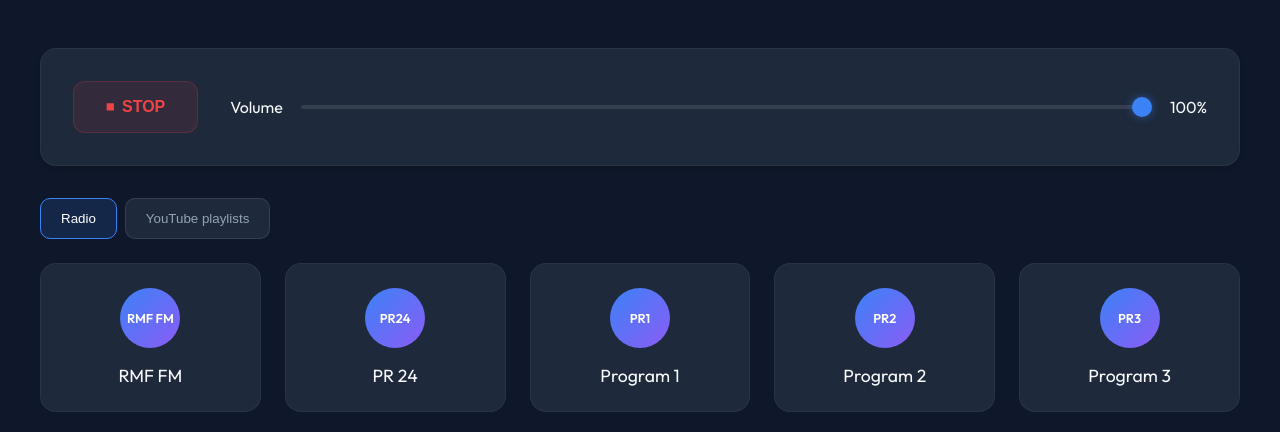
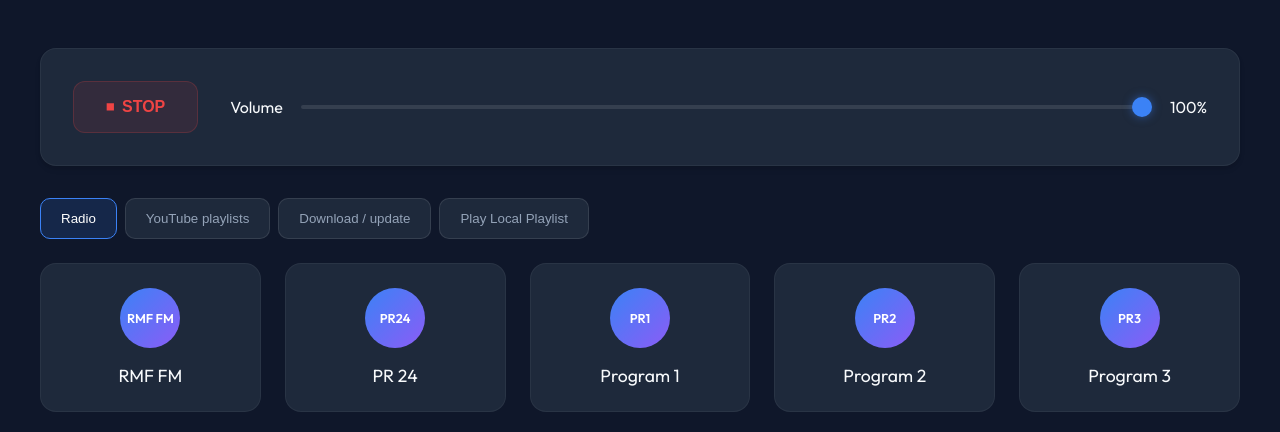
Before and after one commit to jacekkowalczyk82/py-radio, a Flask app: page / in a window 1280 px wide. Shown: the part 89-521 px from the top of the page. Run offline with Flask 3, Linux system fonts and the light colour scheme.

Commit message:
fixed dowanload of playlist to local playslist files

```diff
--- a/web_control/app.py
+++ b/web_control/app.py
@@ -71,28 +71,34 @@ def create_playlist_file(playlist_url, playlist_name):
     os.makedirs(temp_dir, exist_ok=True)
 
     filename_result = subprocess.run(
-        ["yt-dlp", "-f", "ba", "--get-filename", "--restrict-filenames", playlist_url],
+        ["yt-dlp", "--ignore-errors", "-f", "ba", "--get-filename", "--restrict-filenames", playlist_url],
         cwd=temp_dir,
         capture_output=True,
         text=True,
         check=False,
     )
-    if filename_result.returncode:
-        raise RuntimeError(filename_result.stderr.strip() or "Could not read playlist filenames.")
-
     filenames = [line.strip() for line in filename_result.stdout.splitlines() if line.strip()]
     if not filenames:
-        raise RuntimeError("The playlist did not contain any downloadable audio.")
+        details = filename_result.stderr.strip()
+        raise RuntimeError(details or "The playlist did not contain any downloadable audio.")
+    if filename_result.returncode:
+        logger.warning(
+            "yt-dlp could not read every playlist entry; continuing with available filenames: %s",
+            filename_result.stderr.strip(),
+        )
 
     download_result = subprocess.run(
-        ["yt-dlp", "-f", "ba", "--restrict-filenames", playlist_url],
+        ["yt-dlp", "--ignore-errors", "-f", "ba", "--restrict-filenames", playlist_url],
         cwd=temp_dir,
         capture_output=True,
         text=True,
         check=False,
     )
     if download_result.returncode:
-        raise RuntimeError(download_result.stderr.strip() or "Playlist download failed.")
+        logger.warning(
+            "yt-dlp could not download every playlist entry; checking for available files: %s",
+            download_result.stderr.strip(),
+        )
 
     audio_files = []
     for filename in filenames:
@@ -111,7 +117,8 @@ def create_playlist_file(playlist_url, playlist_name):
         audio_files.extend(matching_paths)
 
     if not audio_files:
-        raise RuntimeError("Download finished, but no playlist audio files were found.")
+        details = download_result.stderr.strip() or filename_result.stderr.strip()
+        raise RuntimeError(details or "No playlist audio files were downloaded.")
 
     music_dir = os.path.expanduser("~/Music")
     os.makedirs(music_dir, exist_ok=True)
@@ -127,17 +134,22 @@ def create_playlist_file(playlist_url, playlist_name):
         if os.path.exists(temporary_path):
             os.remove(temporary_path)
 
-    return playlist_path, len(set(audio_files))
+    return playlist_path, len(set(audio_files)), bool(
+        filename_result.returncode or download_result.returncode
+    )
 
 def run_playlist_job(job_id, playlist_url, playlist_name):
     try:
         with playlist_jobs_lock:
             playlist_jobs[job_id]["message"] = "Reading playlist and downloading missing files..."
-        playlist_path, file_count = create_playlist_file(playlist_url, playlist_name)
+        playlist_path, file_count, had_errors = create_playlist_file(playlist_url, playlist_name)
+        message = f"Playlist updated with {file_count} audio files."
+        if had_errors:
+            message += " Some entries were unavailable; downloaded the available files."
         with playlist_jobs_lock:
             playlist_jobs[job_id].update(
                 status="complete",
-                message=f"Playlist updated with {file_count} audio files.",
+                message=message,
                 path=playlist_path,
             )
     except (OSError, RuntimeError, ValueError) as error:
@@ -155,14 +167,21 @@ def create_playlist():
     if not isinstance(data, dict):
         return jsonify({"status": "error", "message": "A JSON request is required."}), 400
 
-    playlist_url = data.get("url", "").strip()
-    playlist_name = data.get("name", "").strip()
+    playlist_url = data.get("url")
+    playlist_name = data.get("name")
+    if not isinstance(playlist_url, str) or not isinstance(playlist_name, str):
+        return jsonify({"status": "error", "message": "Playlist URL and name must be text."}), 400
+    playlist_url = playlist_url.strip()
+    playlist_name = playlist_name.strip()
     if not playlist_url or not playlist_name:
         return jsonify({"status": "error", "message": "Playlist URL and name are required."}), 400
     if not re.fullmatch(r"[A-Za-z0-9][A-Za-z0-9_-]{0,99}", playlist_name):
         return jsonify({"status": "error", "message": "Use only letters, numbers, underscores, and hyphens for the playlist name."}), 400
 
-    parsed_url = urlparse(playlist_url)
+    try:
+        parsed_url = urlparse(playlist_url)
+    except ValueError:
+        return jsonify({"status": "error", "message": "Enter a valid YouTube playlist URL."}), 400
     if (
         parsed_url.scheme != "https"
         or parsed_url.hostname not in {"youtube.com", "www.youtube.com", "music.youtube.com"}
--- a/web_control/requirements.txt
+++ b/web_control/requirements.txt
@@ -1,3 +1,4 @@
 flask
 boto3
 pika
+yt-dlp
--- a/web_control/static/script.js
+++ b/web_control/static/script.js
@@ -6,6 +6,9 @@ document.addEventListener('DOMContentLoaded', () => {
     const stationCards = document.querySelectorAll('.station-card');
     const tabButtons = document.querySelectorAll('.tab-btn');
     const tabContents = document.querySelectorAll('.tab-content');
+    const playlistForm = document.getElementById('playlist-form');
+    const playlistJobStatus = document.getElementById('playlist-job-status');
+    let activePlaylistJob = null;
 
     let currentVolume = 100;
 
@@ -17,6 +20,59 @@ document.addEventListener('DOMContentLoaded', () => {
             document.getElementById(button.dataset.tab).classList.add('active');
         });
     });
+
+    playlistForm.addEventListener('submit', async (event) => {
+        event.preventDefault();
+        const submitButton = playlistForm.querySelector('button[type="submit"]');
+        submitButton.disabled = true;
+        playlistJobStatus.textContent = 'Starting playlist update...';
+        playlistJobStatus.className = 'playlist-job-status';
+
+        try {
+            const response = await fetch('/api/playlists', {
+                method: 'POST',
+                headers: { 'Content-Type': 'application/json' },
+                body: JSON.stringify({
+                    url: playlistForm.elements.url.value.trim(),
+                    name: playlistForm.elements.name.value.trim()
+                })
+            });
+            const result = await response.json();
+            if (!response.ok) {
+                throw new Error(result.message || 'Could not start playlist update.');
+            }
+
+            activePlaylistJob = result.job_id;
+            await monitorPlaylistJob(submitButton);
+        } catch (error) {
+            playlistJobStatus.textContent = error.message;
+            playlistJobStatus.classList.add('error');
+            activePlaylistJob = null;
+            submitButton.disabled = false;
+        }
+    });
+
+    async function monitorPlaylistJob(submitButton) {
+        while (activePlaylistJob) {
+            await new Promise(resolve => setTimeout(resolve, 2000));
+            const response = await fetch(`/api/playlists/${activePlaylistJob}`);
+            const result = await response.json();
+            if (!response.ok) {
+                throw new Error(result.message || 'Could not check playlist update status.');
+            }
+
+            playlistJobStatus.textContent = result.message;
+            if (result.status !== 'running') {
+                if (result.status === 'error') {
+                    playlistJobStatus.classList.add('error');
+                } else {
+                    playlistJobStatus.classList.add('success');
+                }
+                activePlaylistJob = null;
+                submitButton.disabled = false;
+            }
+        }
+    }
 
     // Volume Slider Logic
     volumeSlider.addEventListener('input', (e) => {
@@ -46,7 +102,9 @@ document.addEventListener('DOMContentLoaded', () => {
             const name = card.dataset.name;
             const url = card.dataset.url;
 
-            const action = card.classList.contains('playlist-card') ? 'play_playlist' : 'play';
+            const action = card.classList.contains('local-playlist-card')
+                ? 'play_local_playlist'
+                : card.classList.contains('playlist-card') ? 'play_playlist' : 'play';
             sendCommand(action, name, url, currentVolume);
             updateUIState(card);
         });
--- a/web_control/static/style.css
+++ b/web_control/static/style.css
@@ -141,6 +141,7 @@ input[type=range]::-webkit-slider-runnable-track {
 
 .tabs {
     display: flex;
+    flex-wrap: wrap;
     gap: 0.5rem;
     margin-bottom: 1.5rem;
 }
--- a/web_control/templates/index.html
+++ b/web_control/templates/index.html
@@ -33,6 +33,8 @@
         <nav class="tabs" aria-label="Media source">
             <button class="tab-btn active" data-tab="radios">Radio</button>
             <button class="tab-btn" data-tab="playlists">YouTube playlists</button>
+            <button class="tab-btn" data-tab="playlist-manager">Download / update</button>
+            <button class="tab-btn" data-tab="local-playlists">Play Local Playlist</button>
         </nav>
 
         <section class="tab-content active" id="radios">
@@ -126,6 +128,33 @@
                 </div>
             </div>
         </section>
+
+        <section class="tab-content" id="playlist-manager">
+            <form id="playlist-form" class="playlist-form">
+                <h2>Download or update a YouTube playlist</h2>
+                <label for="playlist-url">YouTube playlist URL</label>
+                <input id="playlist-url" name="url" type="url" placeholder="https://www.youtube.com/playlist?list=..." required>
+                <label for="playlist-name">Playlist name</label>
+                <input id="playlist-name" name="name" type="text" pattern="[A-Za-z0-9][A-Za-z0-9_-]{0,99}" maxlength="100" placeholder="my_playlist" required>
+                <p class="form-help">Creates or replaces <code>~/Music/&lt;name&gt;.txt</code> and downloads missing audio into the configured playlist folder.</p>
+                <button class="control-btn playlist-submit" type="submit">Download / update playlist</button>
+                <p id="playlist-job-status" class="playlist-job-status" role="status" aria-live="polite"></p>
+            </form>
+        </section>
+
+        <section class="tab-content" id="local-playlists">
+            <div class="stations-grid">
+                <div class="station-card local-playlist-card" data-name="IMPREZKA" data-url="local-IMPREZKA.txt">
+                    <div class="card-icon">PARTY</div><h3>local-IMPREZKA</h3>
+                </div>
+                <div class="station-card local-playlist-card" data-name="10-milions" data-url="local-10-milions.txt">
+                    <div class="card-icon">10M</div><h3>local-10-milions</h3>
+                </div>
+                <div class="station-card local-playlist-card" data-name="Eric Clapton Live at the Royal Albert Hall" data-url="Eric-Clapton-Live-at-the-Royal-Albert-Hall.txt">
+                    <div class="card-icon">CLAPTON</div><h3>Eric-Clapton-Live-at-the-Royal-Albert-Hall</h3>
+                </div>
+            </div>
+        </section>
     </div>
 
     <script src="{{ url_for('static', filename='script.js') }}"></script>
--- a/web_control/web-config.yaml
+++ b/web_control/web-config.yaml
@@ -7,6 +7,7 @@ packages:
   - python3-boto3
   - awscli
   - python3-pika
+  - yt-dlp
 
 
 users:
```
Also changed, not shown: other parts of web_control/static/style.css (+56 -0 lines), radio-app.py (+81 -0 lines), web_control/README.md.
